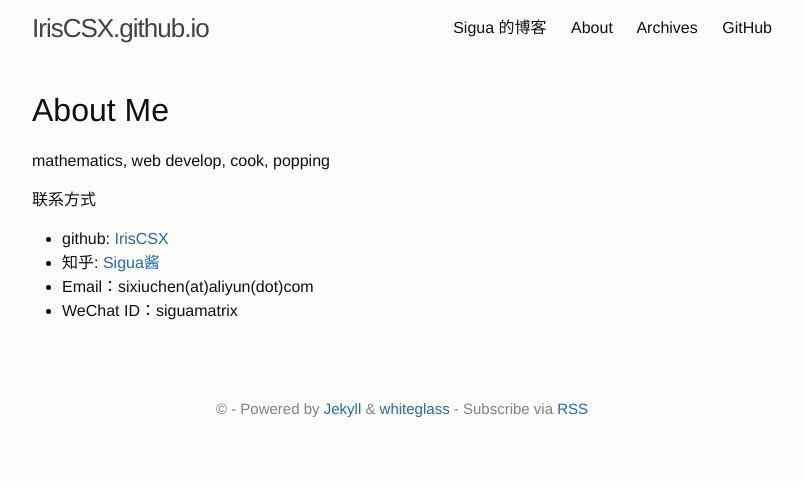
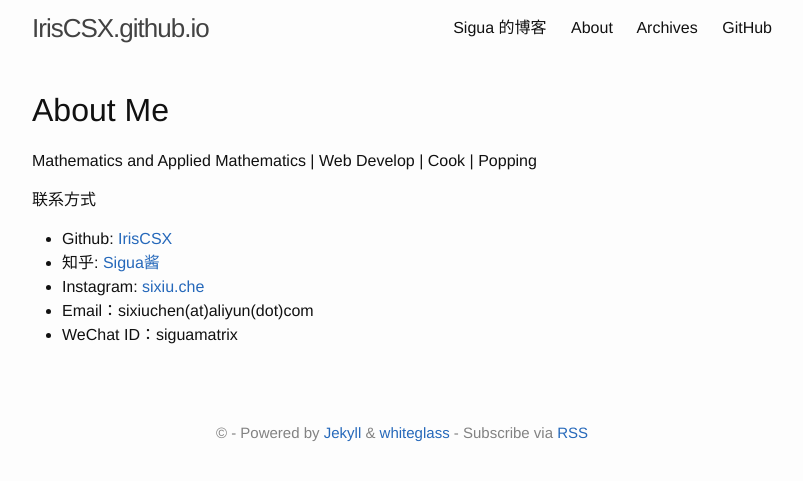
Before and after one commit to IrisCSX/IrisCSX.github.io, a Jekyll site: the page built from about/index.html, in a window 1280 px wide. Shown: the top 481 px of the page, without its empty margins (238-1041 px from the left). Built offline with Jekyll 4.4.1, drawn with Linux system fonts in a browser that asks for light colours.

Commit message:
add about me info

```diff
--- a/about/index.html
+++ b/about/index.html
@@ -5,12 +5,13 @@ title: About Sigua
 
 <div class="about">
   <h1>About Me</h1>
-  <p>mathematics, web develop, cook, popping</p>
+  <p>Mathematics and Applied Mathematics | Web Develop |  Cook | Popping</p>
 
   <h4>联系方式</h4>
   <ul class="contacts">
-    <li>github: <a href="https://github.com/IrisCSX">IrisCSX</a></li>
+    <li>Github: <a href="https://github.com/IrisCSX">IrisCSX</a></li>
     <li>知乎: <a href="https://www.zhihu.com/people/chen-si-xiu/activities">Sigua酱</a></li>
+    <li>Instagram: <a href="https://www.instagram.com/sixiu.chen">sixiu.che</a></li>
     <li>Email：sixiuchen(at)aliyun(dot)com</li>
     <li>WeChat ID：siguamatrix</li>
   </ul>
```
